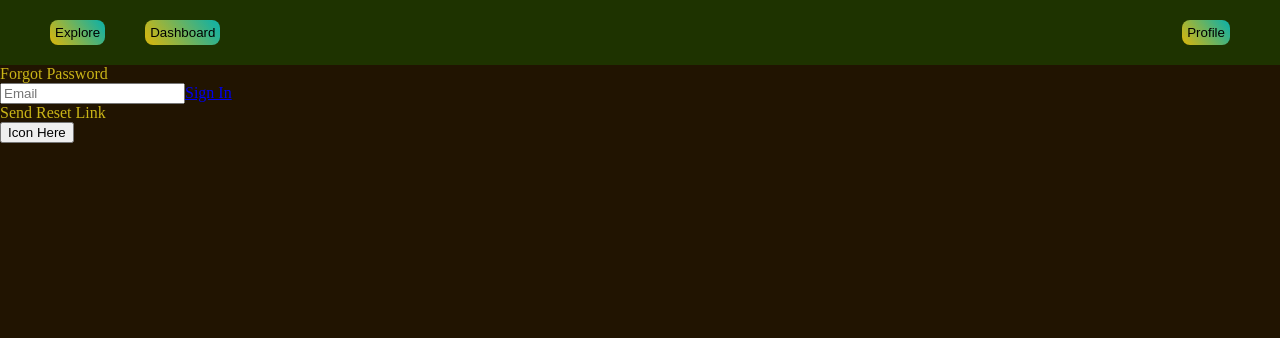
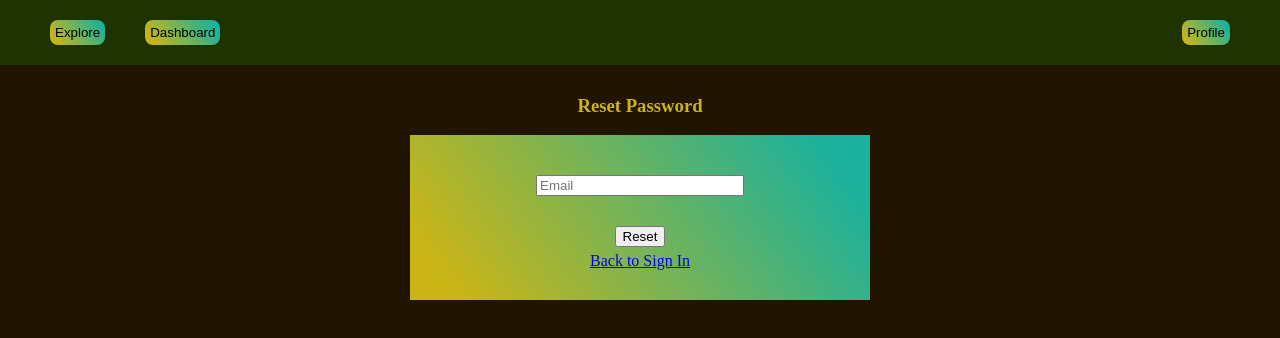
Before and after one commit to jessicatong43/NOSTRings_Attached, a React app: page /forgot-password in a window 1280 px wide. Shown: the top 338 px of the page. Built offline with nearby package versions, Linux system fonts and the light colour scheme; the HTML template or start-up script is replaced by a standard one.

Commit message:
Payment and emails operational

```diff
--- a/client/src/components/EditionCard.jsx
+++ b/client/src/components/EditionCard.jsx
@@ -10,12 +10,17 @@ function EditionCard({ details }) {
 
   return (
     <div className="text-card">
-      <p className="color-text card-title">{details.title}</p>
-      <p>
-        Price:
-        {`${details.price} sats`}
-      </p>
-      <button type="button" className="gradient-btn" onClick={handleClick}>Buy!</button>
+
+      <div className="edition-details">
+        <h4 className="color-text card-title">{details.title}</h4>
+        <p>
+          Price:
+          {` ${details.price} sats`}
+          <button type="button" className="buy-btn gradient-btn" onClick={handleClick}>Buy!</button>
+        </p>
+
+      </div>
+
       <div className="center">
         <p className="color-text card-body">{details.preview}</p>
       </div>
--- a/client/src/index.css
+++ b/client/src/index.css
@@ -31,6 +31,11 @@ body {
   -webkit-background-clip: text;
   background-clip: text;
   color: transparent;
+}
+
+.buy-btn {
+  margin: 10px;
+  width: 80px;
 }
 
 .gradient-btn {
@@ -193,6 +198,13 @@ ul {
   justify-content: center;
 }
 
+.edition-details {
+  display: flex;
+  align-items: center;
+  justify-content: space-around;
+  flex-wrap: wrap;
+}
+
 /* ========= SEARCHBAR ========= */
 
 #search form {
@@ -206,8 +218,8 @@ ul {
   border: 1px solid;
   border-radius: 11px;
   max-width: 60vw;
+  padding: 3px 5px;
 }
-
 
 /* ========= EXPLORE ========= */
 
@@ -297,6 +309,8 @@ ul {
 }
 
 .sign-in-form {
+  display: flex;
+  flex-direction: column;
   text-align: center;
 }
 
--- a/client/src/pages/ForgotPassword.jsx
+++ b/client/src/pages/ForgotPassword.jsx
@@ -20,15 +20,16 @@ function ForgotPassword() {
   };
 
   return (
-    <div>
+    <div className="sign-in-container">
       <header>
-        <p>
-          Forgot Password
-        </p>
+        <h3>
+          Reset Password
+        </h3>
+        <br />
       </header>
 
-      <main>
-        <form onSubmit={onSubmit}>
+      <main className="sign-in-main">
+        <form className="sign-in-form" onSubmit={onSubmit}>
           <input
             type="email"
             className="emailInput"
@@ -37,19 +38,16 @@ function ForgotPassword() {
             value={email}
             onChange={onChange}
           />
-          <Link to="/sign-in">
-            Sign In
-          </Link>
 
-          <div className="signInBar">
-            <div className="signInText">
-              Send Reset Link
-            </div>
-            <button type="button" className="signInButton">
-              Icon Here
+          <div id="sign-in-button">
+            <button type="submit">
+              Reset
             </button>
           </div>
         </form>
+        <Link to="/sign-in">
+          Back to Sign In
+        </Link>
       </main>
     </div>
   );
--- a/client/src/pages/Home.jsx
+++ b/client/src/pages/Home.jsx
@@ -9,8 +9,6 @@ import Explore from '../components/Explore';
 function Home() {
   const [newsletters, setNewsletters] = useState([]);
   const [allNewsletters, setAllNewsletters] = useState([]);
-
-  console.log('newsletters: ', newsletters);
 
   const fetchNewsletters = async () => {
     const newslettersRef = collection(db, 'Newsletters');
@@ -30,7 +28,7 @@ function Home() {
     });
 
     setNewsletters(allDocs);
-    setAllNewsletters(allDocs)
+    setAllNewsletters(allDocs);
   };
 
   useEffect(() => {
@@ -46,7 +44,6 @@ function Home() {
 
   return (
     <div>
-      Home
       <Search handleSearch={handleSearch} />
       <Explore newsletters={newsletters} />
     </div>
--- a/client/src/pages/Payment.jsx
+++ b/client/src/pages/Payment.jsx
@@ -10,7 +10,7 @@ import { db } from '../firebase.config';
 import Spinner from '../components/Spinner';
 
 function Payment() {
-  const [details, setDetails] = useState({ email: '', address: '', price: 0 });
+  const [details, setDetails] = useState({ email: '', address: '', price: 0, source: '' });
   const [loading, setLoading] = useState(true);
   const [invoiceGenerated, setInvoiceGenerated] = useState(false);
   const [invoiceDetails, setInvoiceDetails] = useState({});
@@ -19,7 +19,6 @@ function Payment() {
 
   const fetchLn = async () => {
     try {
-      console.log(details.address);
       const ln = new LightningAddress(details.address);
 
       await ln.fetch();
@@ -30,7 +29,6 @@ function Payment() {
       });
 
       if (!invoice.verify) {
-        console.log(invoice)
         toast.error('Sorry, we were unable verify the authors address');
         navigate(`/newsletter/${params.newsletterId}`);
       }
@@ -38,6 +36,7 @@ function Payment() {
       setLoading(false);
       setInvoiceGenerated(true);
       setInvoiceDetails(() => invoice);
+      console.log(invoice)
       const start = Date.now();
 
       const interval = setInterval(async () => {
@@ -45,15 +44,29 @@ function Payment() {
           clearInterval(interval);
         }
         const status = await axios.get(`/verifyPayment?verify=${invoice.verify}`);
-        console.log(status)
-        const {settled} = status.data;
+
+        const { settled } = status.data;
         if (settled) {
-          console.log('send email here', details.email)
+          const editionRef = doc(db, 'Newsletters', params.newsletterId, 'editions', params.editionId);
+          updateDoc(editionRef, {
+            paid: arrayUnion(details.email),
+          });
+
+          const mail = await axios.post('/deliver', {
+            email: details.email,
+            newsletter: details.source,
+          });
+          console.log(mail);
+
+          if (mail?.data?.data?.id) {
+            toast.success('Payment received, please check your inbox');
+          } else {
+            toast.error('Error processing your payment. Please contact support');
+          }
+
           clearInterval(interval);
         }
       }, 5000);
-
-      console.log(invoice);
     } catch (err) {
       toast.error('Sorry, we were unable verify the authors address');
       navigate(`/newsletter/${params.newsletterId}`);
@@ -76,7 +89,11 @@ function Payment() {
 
       if (editionSnap.exists()) {
         const edition = editionSnap.data();
-        setDetails((prevDetails) => ({ ...prevDetails, price: edition.price }));
+        setDetails((prevDetails) => ({
+          ...prevDetails,
+          price: edition.price,
+          source: edition.source,
+        }));
       } else {
         toast.error('Sorry, we were unable to find this edition');
         navigate(`/newsletter/${params.newsletterId}`);
@@ -111,7 +128,7 @@ function Payment() {
   };
 
   const copyToClipboard = () => {
-    navigator.clipboard.writeText(invoiceDetails.pr);
+    navigator.clipboard.writeText(invoiceDetails.paymentRequest);
     toast.success('Paystring copied!');
   };
 
@@ -123,6 +140,7 @@ function Payment() {
       {!invoiceGenerated
         ? (
           <div>
+            <main className="sign-in-main">
               <label>Email: </label>
               <input
                 type="text"
@@ -134,11 +152,13 @@ function Payment() {
               <button type="button" onClick={handlePayment}>
                 Create Invoice
               </button>
+            </main>
+
           </div>
         )
         : (
           <div>
-            Invoice made
+            <button type="button" className="gradient-btn" onClick={copyToClipboard}>Copy pay string</button>
           </div>
 
         )}
--- a/client/src/pages/SignIn.jsx
+++ b/client/src/pages/SignIn.jsx
@@ -21,10 +21,8 @@ function SignIn() {
 
   const onSubmit = async (e) => {
     e.preventDefault();
-
     try {
       const auth = getAuth();
-
       const userCredential = await signInWithEmailAndPassword(auth, email, password);
 
       if (userCredential.user) {
@@ -34,7 +32,6 @@ function SignIn() {
       const name = await auth.currentUser.displayName;
       toast.success(`Welcome back ${name}`);
     } catch (error) {
-      console.log(error);
       toast.error('Incorrect user credentials');
     }
   };
--- a/client/src/pages/SignUp.jsx
+++ b/client/src/pages/SignUp.jsx
@@ -39,26 +39,25 @@ function SignUp() {
       formDataCopy.timestamp = serverTimestamp();
 
       await setDoc(doc(db, 'users', userCredential.user.uid), formDataCopy);
-
       navigate('/');
 
       toast.success(`Welcome ${username}`);
     } catch (error) {
-      console.log(error);
       toast.error('Registration error: please use a valid email and more than 8 characters in the password!');
     }
   };
 
   return (
-    <div>
+    <div className="sign-in-container">
       <header>
-        <p>
+        <h3>
           Sign Up
-        </p>
+        </h3>
+        <br />
       </header>
 
-      <main>
-        <form onSubmit={onSubmit}>
+      <main className="sign-in-main">
+        <form className="sign-in-form" onSubmit={onSubmit}>
           <input
             type="text"
             className="nameInput"
@@ -67,7 +66,6 @@ function SignUp() {
             value={username}
             onChange={onChange}
           />
-
           <input
             type="email"
             className="emailInput"
@@ -76,8 +74,6 @@ function SignUp() {
             value={email}
             onChange={onChange}
           />
-
-          <div>
           <input
             type="password"
             className="passwordInput"
@@ -87,18 +83,9 @@ function SignUp() {
             onChange={onChange}
           />
 
-          </div>
-
-          <Link to="/forgot-password">
-            Forgot Password
-          </Link>
-
-          <div>
-            <p>
+          <div id="sign-in-button">
+            <button type="submit">
               Sign Up
-            </p>
-            <button>
-              Icon Here
             </button>
           </div>
         </form>
--- a/package.json
+++ b/package.json
@@ -32,6 +32,7 @@
     "react-dom": "^18.2.0",
     "react-router-dom": "^6.14.2",
     "react-toastify": "^9.1.3",
+    "resend": "^0.17.2",
     "terser-webpack-plugin": "^5.3.9",
     "uuid": "^9.0.0"
   },
--- a/webpack.config.js
+++ b/webpack.config.js
@@ -43,7 +43,7 @@ module.exports = {
   plugins: [
     new webpack.DefinePlugin({
       'process.env': {
-
+        RESEND_API_KEY: JSON.stringify(process.env.RESEND_API_KEY),
       },
     }),
   ],
```
Also changed, not shown: client/src/components/EmailTemplate.jsx (added, +11 -0 lines), 2 other files (tests, documents, lock files or other folders). Lines whose indentation alone changed are shown as unchanged.
